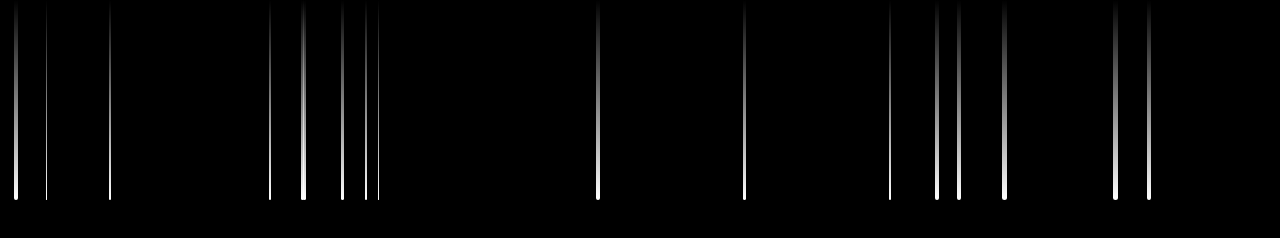
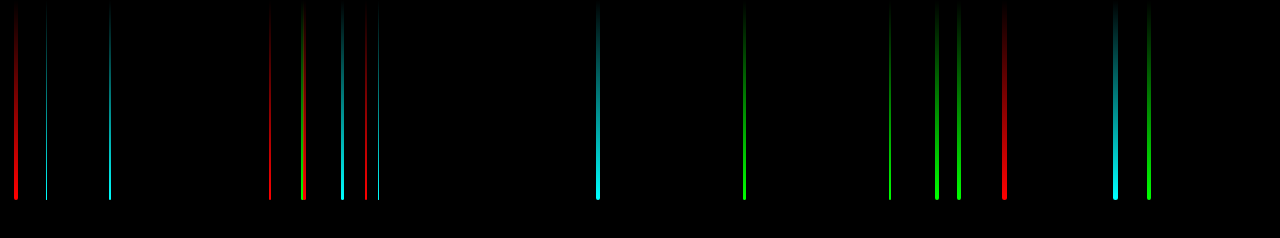
Before and after one commit to CJR85/rain-animation, a plain HTML site: page index.html in a window 1280 px wide. Drawn offline with Linux system fonts and the light colour scheme.

Commit message:
Style nth-child of i

```diff
--- a/style.css
+++ b/style.css
@@ -17,3 +17,15 @@ i {
   border-bottom-left-radius: 5px;
   border-bottom-right-radius: 5px;
 }
+
+i:nth-child(3n + 1) {
+  background: linear-gradient(transparent, #0ff);
+}
+
+i:nth-child(3n + 2) {
+  background: linear-gradient(transparent, #0f0);
+}
+
+i:nth-child(3n + 3) {
+  background: linear-gradient(transparent, #f00);
+}
```
